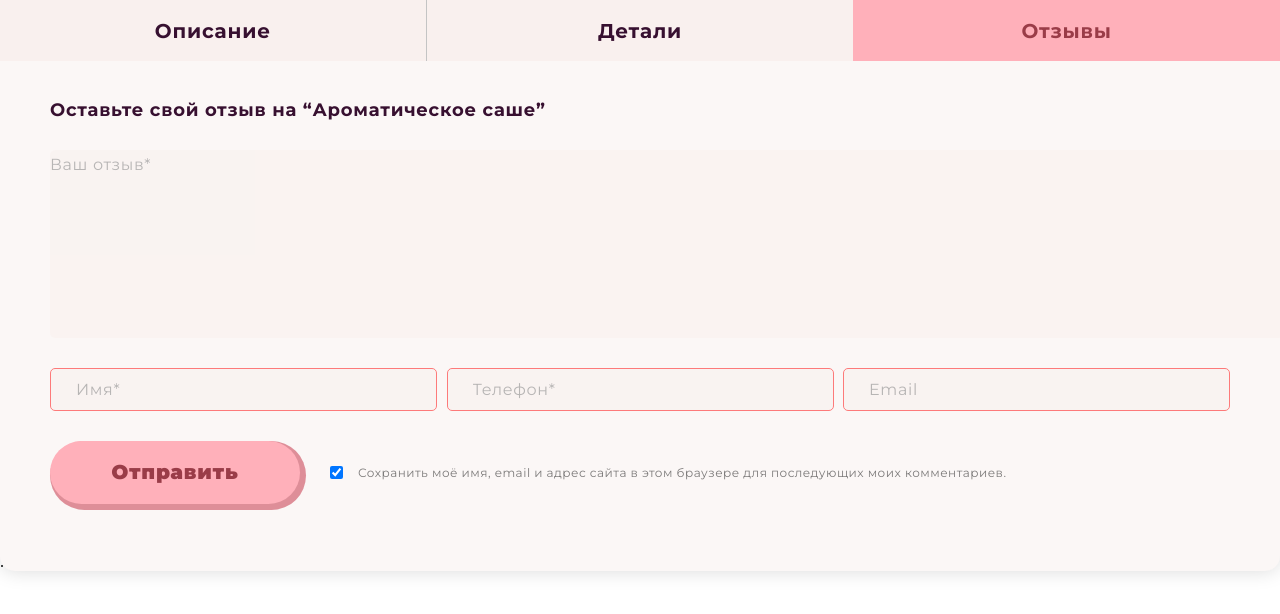
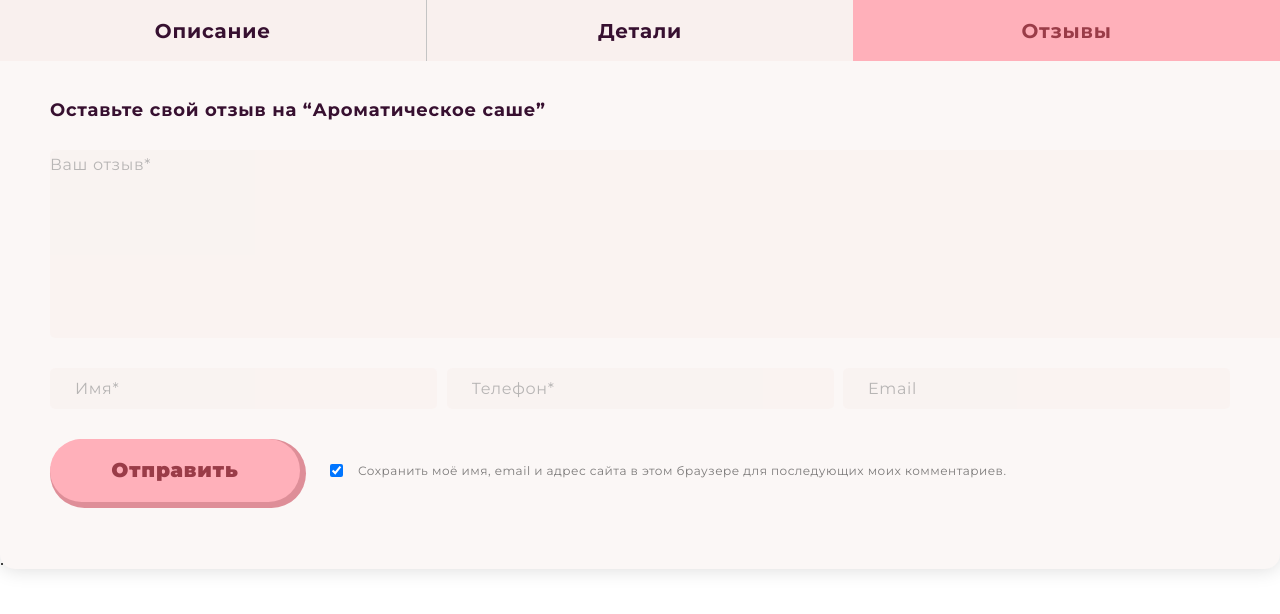
Before and after one commit to ttkorzhik/hometask, a plain HTML site: page art/index.html in a window 1280 px wide. Drawn offline with Linux system fonts and the light colour scheme.

Commit message:
Add HT7 form

```diff
--- a/art/css/style.css
+++ b/art/css/style.css
@@ -91,7 +91,7 @@
     color: #000000;
     opacity: 0.5;
     width: 387px;
-    border: 1px solid red;
+    border: none;
     padding: 6px 0 5px 25px;
 }
 .form-content__btn {
```
